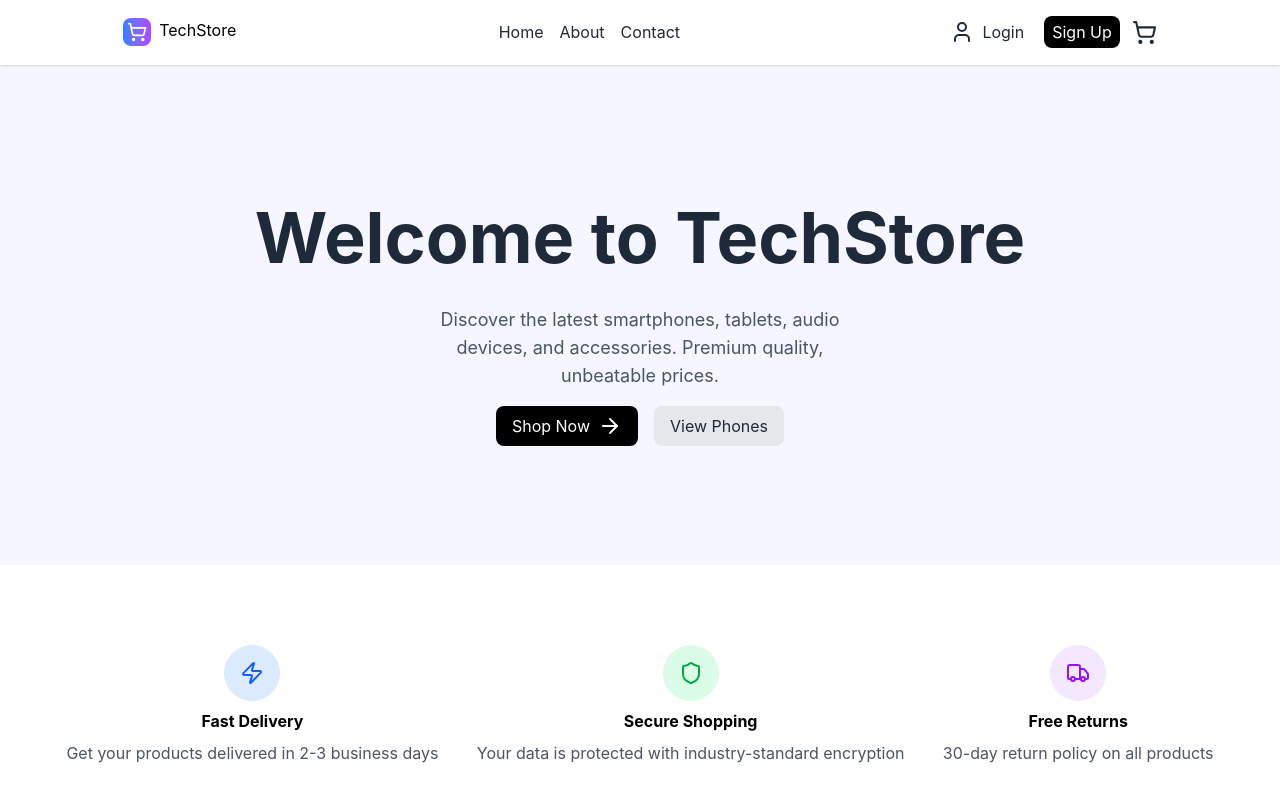
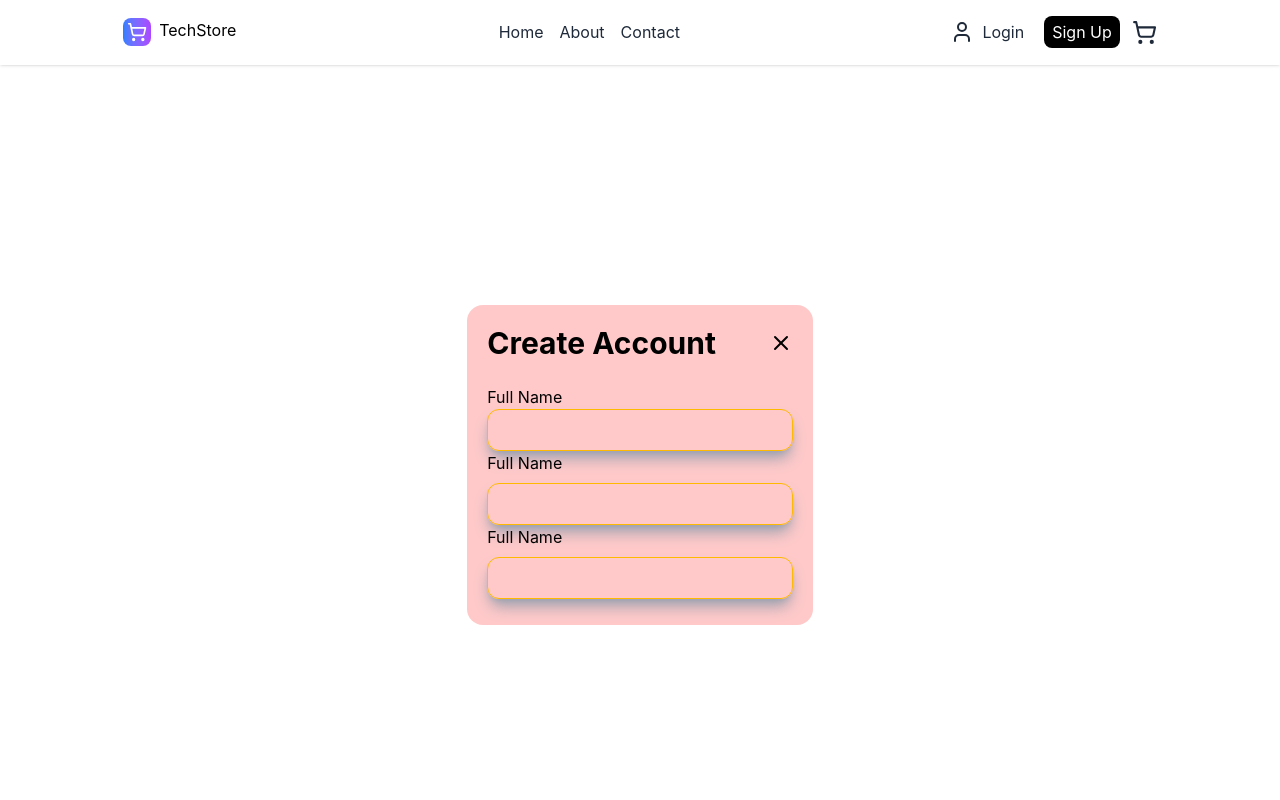
Before and after one commit to FafioluOluwadamilola/Tech-EcommerceMERN-Frontend, a React app: page /signup in a window 1280 px wide. Shown: the top 800 px of the page. Built offline with nearby package versions, Linux system fonts and the light colour scheme; the HTML template or start-up script is replaced by a standard one.

Commit message:
Doing registration Design

```diff
--- a/src/App.jsx
+++ b/src/App.jsx
@@ -1,8 +1,9 @@
 import './styles/App.css'
 import SignUp from './pages/SignUp'
+import Login from './pages/Login'
 import About from './pages/About'
+import HomePage from './pages/HomePage'
 import Header from './components/Header'
-import Hero from './components/Hero'
 import { Routes, Route, BrowserRouter } from 'react-router-dom'
 import Footer from './components/Footer'
 import ProductCard from './components/ProductCard'
@@ -15,10 +16,10 @@ function App() {
 
     <Header />
 
-    <Hero />
-
      <Routes>
+        <Route path="/" element={<HomePage />} />
        <Route path="/signup" element={<SignUp />} />
+       <Route path='/login' element={<Login />} />
        <Route path='/about' element={<About />} />
      </Routes>
 
--- /dev/null
+++ b/src/components/AuthLayout.jsx
@@ -0,0 +1,23 @@
+const AuthLayout = ({ children, title, subtitle }) => {
+  return (
+    <div className="min-h-screen flex items-center justify-center bg-gray-50 px-4">
+
+      <div className="w-full max-w-md bg-white p-8 rounded-2xl shadow-sm">
+
+        <h1 className="text-2xl font-bold text-center mb-2">
+          {title}
+        </h1>
+
+        <p className="text-gray-500 text-center mb-6">
+          {subtitle}
+        </p>
+
+        {children}
+
+      </div>
+
+    </div>
+  );
+};
+
+export default AuthLayout;
--- a/src/pages/HomePage.jsx
+++ b/src/pages/HomePage.jsx
@@ -1,8 +1,9 @@
 import React from 'react'
+import Hero from '../components/Hero'
 
 const HomePage = () => {
   return (
-    <div>HomePage</div>
+    <Hero />
   )
 }
 
--- /dev/null
+++ b/src/pages/Login.jsx
@@ -0,0 +1,5 @@
+const Login = () => {
+  return <h1>Login Page</h1>
+}
+
+export default Login
--- a/src/pages/SignUp.jsx
+++ b/src/pages/SignUp.jsx
@@ -1,10 +1,36 @@
+import { X } from 'lucide-react'
 import React from 'react'
 
 const SignUp = () => {
   return (
-    <div className="bg-white/10 backdrop-blur-sm rounded-lg p-8 max-w-md mx-auto">
-      <h1 className="text-2xl font-bold text-white mb-4">Sign Up</h1>
-      <p className="text-white">Your signup form will go here</p>
+    <div className='flex justify-center items-center h-screen'>
+
+      <div className='bg-red-200 w-[27%] h-[40%] rounded-2xl p-5'>
+
+        <h1 className='flex justify-between items-center text-3xl font-bold text-left'>Create Account <X /></h1>
+
+        <div className='mt-6'>
+          <form>
+            <div className='reg'>
+              <label>Full Name</label>
+              <input className='p-2 border border-amber-400 rounded-xl shadow-lg shadow-gray-400'></input>
+            </div>
+
+            <div className='flex flex-col gap-2'>
+              <label>Full Name</label>
+              <input className='p-2 border border-amber-400 rounded-xl shadow-lg shadow-gray-400'></input>
+            </div>
+
+            <div className='flex flex-col gap-2'>
+              <label>Full Name</label>
+              <input className='p-2 border border-amber-400 rounded-xl shadow-lg shadow-gray-400'></input>
+            </div>
+
+          </form>
+        </div>
+
+      </div>
+
     </div>
   )
 }
--- a/src/styles/App.css
+++ b/src/styles/App.css
@@ -27,3 +27,8 @@ main {
   border: 2px solid #ccc;
   cursor: pointer;
 }
+
+.reg{
+  display: flex;
+  flex-direction: column;
+}
```
